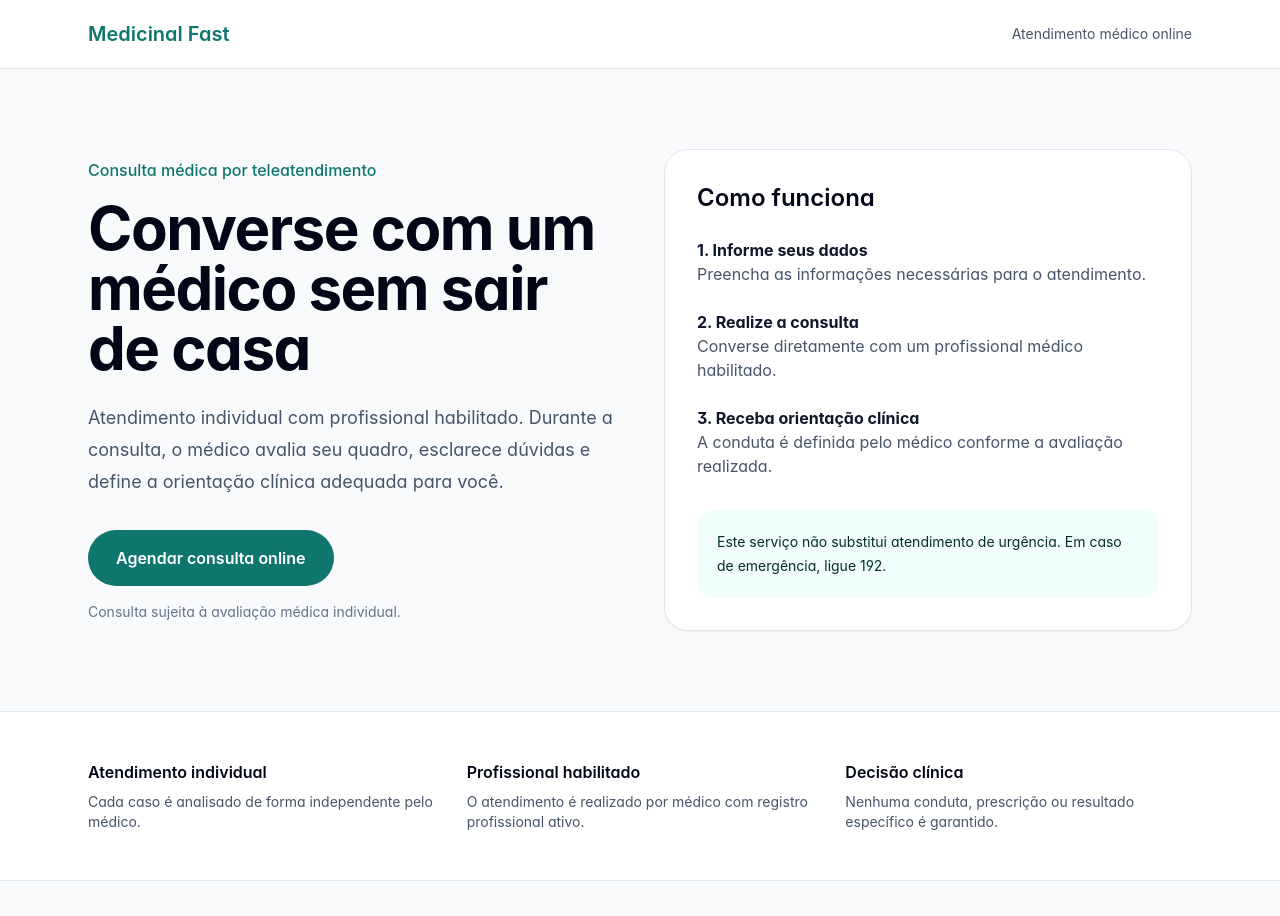
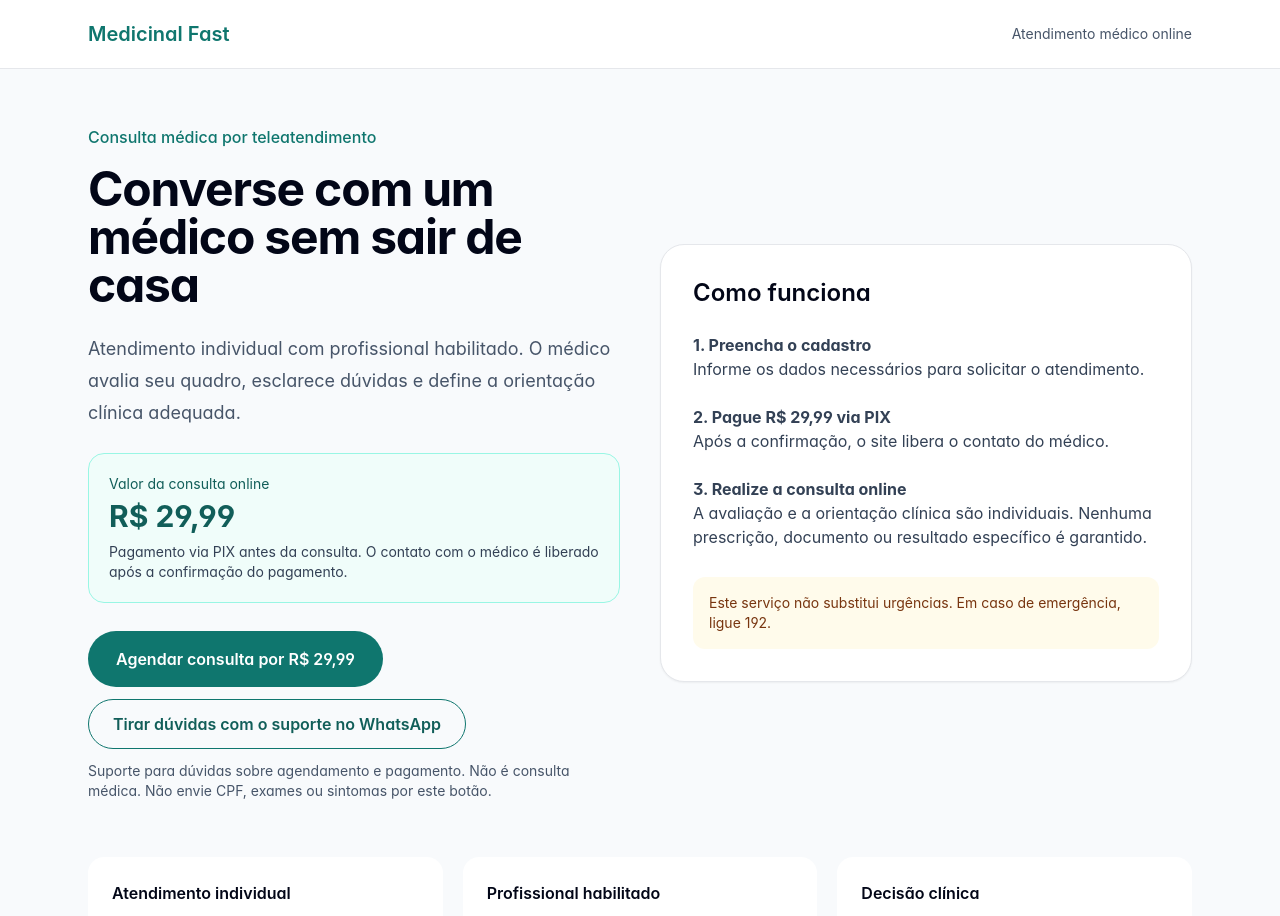
Before and after one commit to ralflundgrenn-spec/medicinalfast, a Next.js app: page / in a window 1280 px wide. Shown: the top 916 px of the page. Built offline with nearby package versions, Linux system fonts and the light colour scheme.

Commit message:
Refactor HomePage layout and update content

```diff
--- a/app/page.tsx
+++ b/app/page.tsx
@@ -3,59 +3,31 @@ import Link from "next/link";
 export default function HomePage() {
   return (
     <main className="min-h-screen bg-slate-50 text-slate-950">
-      <header className="border-b border-slate-200 bg-white">
-        <div className="mx-auto flex max-w-6xl items-center justify-between px-6 py-5">
-          <span className="text-xl font-semibold text-teal-700">Medicinal Fast</span>
-          <span className="text-sm text-slate-600">Atendimento médico online</span>
-        </div>
-      </header>
-
-      <section className="mx-auto grid max-w-6xl gap-12 px-6 py-20 lg:grid-cols-2 lg:items-center">
+      <header className="border-b bg-white"><div className="mx-auto flex max-w-6xl flex-wrap items-center justify-between gap-3 px-6 py-5"><span className="text-xl font-semibold text-teal-700">Medicinal Fast</span><span className="text-sm text-slate-600">Atendimento médico online</span></div></header>
+      <section className="mx-auto grid max-w-6xl gap-10 px-6 py-14 lg:grid-cols-2 lg:items-center">
         <div>
           <p className="mb-4 font-medium text-teal-700">Consulta médica por teleatendimento</p>
-          <h1 className="text-4xl font-bold tracking-tight sm:text-6xl">
-            Converse com um médico sem sair de casa
-          </h1>
-          <p className="mt-6 max-w-xl text-lg leading-8 text-slate-600">
-            Atendimento individual com profissional habilitado. Durante a consulta,
-            o médico avalia seu quadro, esclarece dúvidas e define a orientação
-            clínica adequada para você.
-          </p>
-          <div className="mt-8 flex flex-wrap items-center gap-4">
-            <Link
-              href="/agendar"
-              className="rounded-full bg-teal-700 px-7 py-4 font-semibold text-white transition hover:bg-teal-800"
-            >
-              Agendar consulta online
-            </Link>
-            <span className="text-sm text-slate-500">Consulta sujeita à avaliação médica individual.</span>
+          <h1 className="text-4xl font-bold tracking-tight sm:text-5xl">Converse com um médico sem sair de casa</h1>
+          <p className="mt-6 text-lg leading-8 text-slate-600">Atendimento individual com profissional habilitado. O médico avalia seu quadro, esclarece dúvidas e define a orientação clínica adequada.</p>
+          <div className="mt-6 rounded-2xl border border-teal-200 bg-teal-50 p-5"><p className="text-sm text-teal-800">Valor da consulta online</p><p className="mt-1 text-3xl font-bold text-teal-800">R$ 29,99</p><p className="mt-2 text-sm text-slate-700">Pagamento via PIX antes da consulta. O contato com o médico é liberado após a confirmação do pagamento.</p></div>
+          <div className="mt-7 flex flex-col gap-3 sm:items-start">
+            <Link href="/agendar" className="rounded-full bg-teal-700 px-7 py-4 text-center font-semibold text-white hover:bg-teal-800">Agendar consulta por R$ 29,99</Link>
+            <a href="https://wa.me/5511925478927?text=Ol%C3%A1%2C%20tenho%20uma%20d%C3%BAvida%20sobre%20o%20agendamento%20da%20consulta." target="_blank" rel="noopener noreferrer" className="rounded-full border border-teal-700 px-6 py-3 text-center font-semibold text-teal-800 hover:bg-teal-50">Tirar dúvidas com o suporte no WhatsApp</a>
           </div>
+          <p className="mt-3 text-sm text-slate-600">Suporte para dúvidas sobre agendamento e pagamento. Não é consulta médica. Não envie CPF, exames ou sintomas por este botão.</p>
         </div>
-
-        <div className="rounded-3xl border border-slate-200 bg-white p-8 shadow-sm">
+        <div className="rounded-3xl border bg-white p-8 shadow-sm">
           <h2 className="text-2xl font-semibold">Como funciona</h2>
-          <ol className="mt-6 space-y-6 text-slate-600">
-            <li><strong className="text-slate-900">1. Informe seus dados</strong><br />Preencha as informações necessárias para o atendimento.</li>
-            <li><strong className="text-slate-900">2. Realize a consulta</strong><br />Converse diretamente com um profissional médico habilitado.</li>
-            <li><strong className="text-slate-900">3. Receba orientação clínica</strong><br />A conduta é definida pelo médico conforme a avaliação realizada.</li>
+          <ol className="mt-6 space-y-6 text-slate-700">
+            <li><strong>1. Preencha o cadastro</strong><p>Informe os dados necessários para solicitar o atendimento.</p></li>
+            <li><strong>2. Pague R$ 29,99 via PIX</strong><p>Após a confirmação, o site libera o contato do médico.</p></li>
+            <li><strong>3. Realize a consulta online</strong><p>A avaliação e a orientação clínica são individuais. Nenhuma prescrição, documento ou resultado específico é garantido.</p></li>
           </ol>
-          <div className="mt-8 rounded-2xl bg-teal-50 p-5 text-sm leading-6 text-teal-950">
-            Este serviço não substitui atendimento de urgência. Em caso de emergência, ligue 192.
-          </div>
+          <p className="mt-7 rounded-xl bg-amber-50 p-4 text-sm text-amber-900">Este serviço não substitui urgências. Em caso de emergência, ligue 192.</p>
         </div>
       </section>
-
-      <section className="border-y border-slate-200 bg-white">
-        <div className="mx-auto grid max-w-6xl gap-8 px-6 py-12 md:grid-cols-3">
-          <div><h3 className="font-semibold">Atendimento individual</h3><p className="mt-2 text-sm text-slate-600">Cada caso é analisado de forma independente pelo médico.</p></div>
-          <div><h3 className="font-semibold">Profissional habilitado</h3><p className="mt-2 text-sm text-slate-600">O atendimento é realizado por médico com registro profissional ativo.</p></div>
-          <div><h3 className="font-semibold">Decisão clínica</h3><p className="mt-2 text-sm text-slate-600">Nenhuma conduta, prescrição ou resultado específico é garantido.</p></div>
-        </div>
-      </section>
-
-      <footer className="mx-auto max-w-6xl px-6 py-10 text-sm text-slate-500">
-        Medicinal Fast · Serviço de consulta médica online
-      </footer>
+      <section className="mx-auto grid max-w-6xl gap-5 px-6 pb-12 md:grid-cols-3"><div className="rounded-2xl bg-white p-6"><h2 className="font-semibold">Atendimento individual</h2><p className="mt-2 text-slate-600">Cada caso é analisado pelo médico.</p></div><div className="rounded-2xl bg-white p-6"><h2 className="font-semibold">Profissional habilitado</h2><p className="mt-2 text-slate-600">Consulta com médico de registro profissional ativo.</p></div><div className="rounded-2xl bg-white p-6"><h2 className="font-semibold">Decisão clínica</h2><p className="mt-2 text-slate-600">A conduta depende da avaliação médica.</p></div></section>
+      <footer className="border-t px-6 py-6 text-center text-sm text-slate-600">Medicinal Fast · Consulta médica online · Emergências: 192</footer>
     </main>
   );
 }
```
